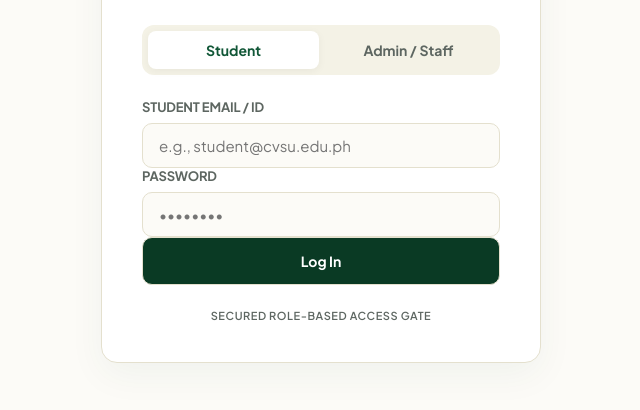
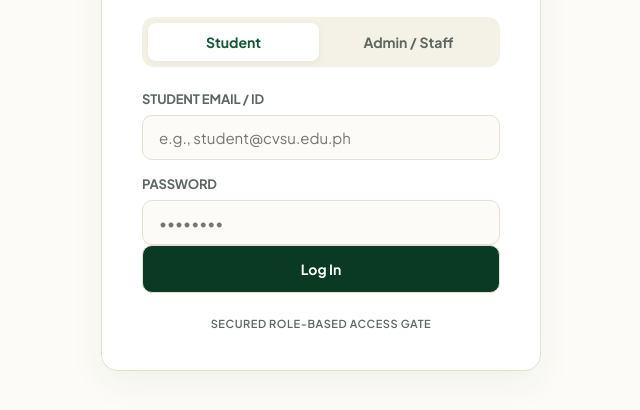
Before and after one commit to anckabigting/UniQueue-DUMQS, a website: page index.html in a window 1280 px wide. Shown: the part 292-702 px from the top of the page, without its empty margins (319-959 px from the left). Drawn offline with Linux system fonts and the light colour scheme.

Commit message:
adjust spacing

```diff
--- a/style.css
+++ b/style.css
@@ -280,6 +280,9 @@ body {
 }
 
 /* Form Controls */
+#auth-form .form-group + .form-group {
+    margin-top: 16px; /* Adds extra breathing room above the password group */
+}
 .form-section {
     display: flex;
     flex-direction: column;
```
